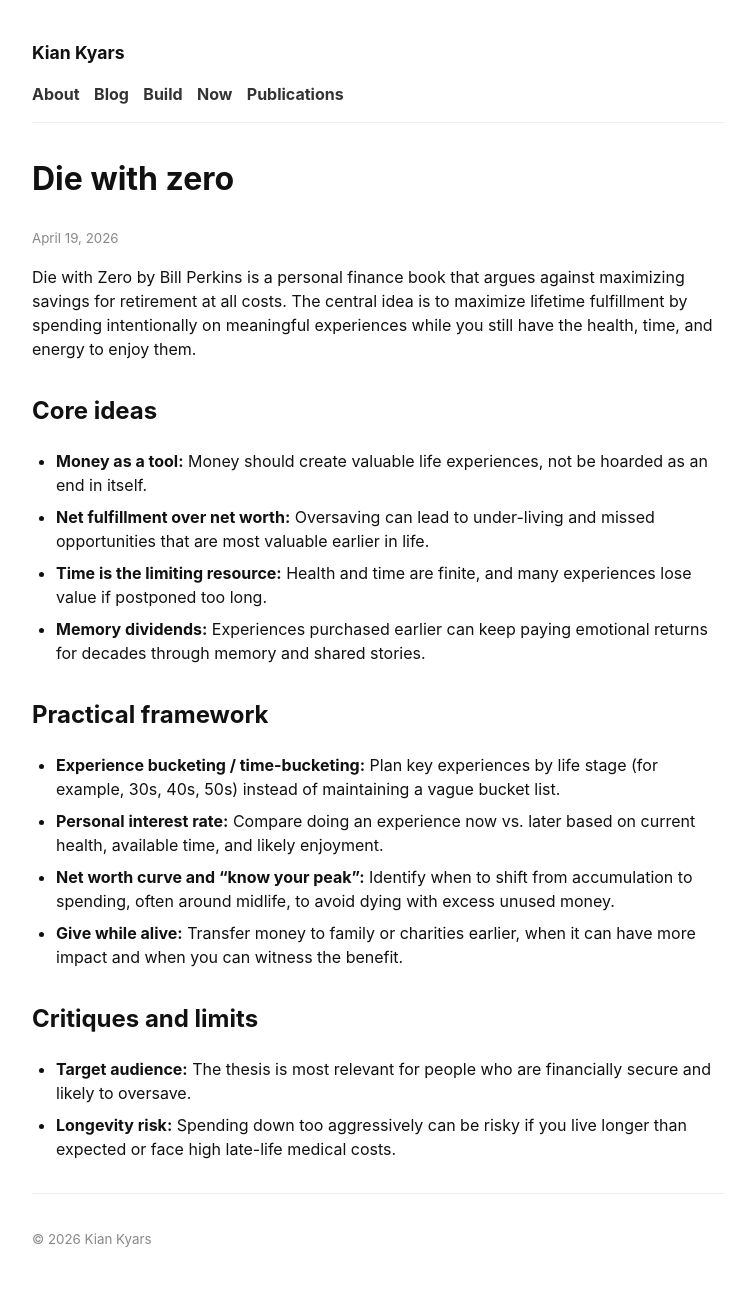
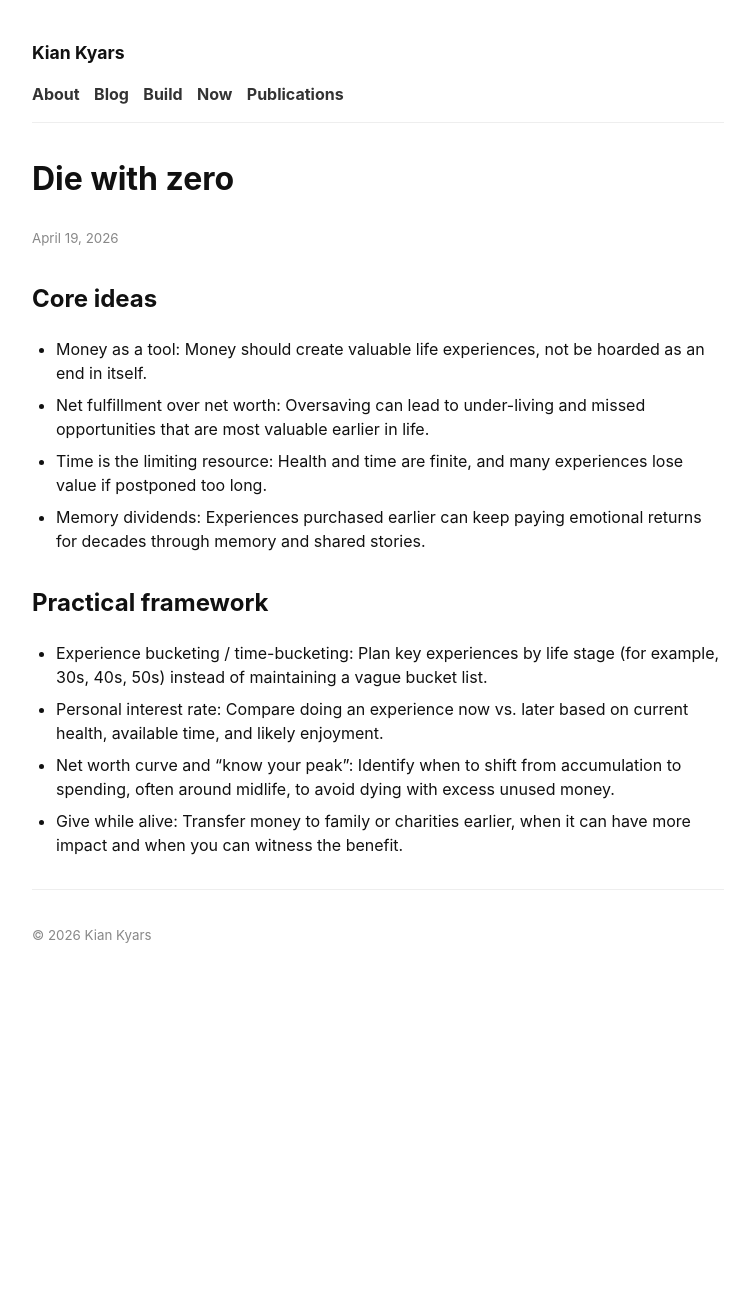
Before and after one commit to kiankyars/kiankyars.github.io, a Jekyll site: the page built from _posts/blog/2026-04-19-die-with-zero.md, in a window 1280 px wide. Shown: the whole page, without its empty margins (262-1011 px from the left). Built offline with Jekyll 4.4.1, drawn with Linux system fonts in a browser that asks for light colours; after the commit the page ends 986 px from its top, so only the background shows below that.

Commit message:
removng lots of sloppy slop dop ths not ai lol

```diff
--- a/_posts/blog/2026-04-19-die-with-zero.md
+++ b/_posts/blog/2026-04-19-die-with-zero.md
@@ -5,23 +5,16 @@ date: 2026-04-19
 categories: life
 ---
 
-Die with Zero by Bill Perkins is a personal finance book that argues against maximizing savings for retirement at all costs. The central idea is to maximize lifetime fulfillment by spending intentionally on meaningful experiences while you still have the health, time, and energy to enjoy them.
-
 ## Core ideas
 
-- **Money as a tool:** Money should create valuable life experiences, not be hoarded as an end in itself.
-- **Net fulfillment over net worth:** Oversaving can lead to under-living and missed opportunities that are most valuable earlier in life.
-- **Time is the limiting resource:** Health and time are finite, and many experiences lose value if postponed too long.
-- **Memory dividends:** Experiences purchased earlier can keep paying emotional returns for decades through memory and shared stories.
+- Money as a tool: Money should create valuable life experiences, not be hoarded as an end in itself.
+- Net fulfillment over net worth: Oversaving can lead to under-living and missed opportunities that are most valuable earlier in life.
+- Time is the limiting resource: Health and time are finite, and many experiences lose value if postponed too long.
+- Memory dividends: Experiences purchased earlier can keep paying emotional returns for decades through memory and shared stories.
 
 ## Practical framework
 
-- **Experience bucketing / time-bucketing:** Plan key experiences by life stage (for example, 30s, 40s, 50s) instead of maintaining a vague bucket list.
-- **Personal interest rate:** Compare doing an experience now vs. later based on current health, available time, and likely enjoyment.
-- **Net worth curve and "know your peak":** Identify when to shift from accumulation to spending, often around midlife, to avoid dying with excess unused money.
-- **Give while alive:** Transfer money to family or charities earlier, when it can have more impact and when you can witness the benefit.
-
-## Critiques and limits
-
-- **Target audience:** The thesis is most relevant for people who are financially secure and likely to oversave.
-- **Longevity risk:** Spending down too aggressively can be risky if you live longer than expected or face high late-life medical costs.
+- Experience bucketing / time-bucketing: Plan key experiences by life stage (for example, 30s, 40s, 50s) instead of maintaining a vague bucket list.
+- Personal interest rate: Compare doing an experience now vs. later based on current health, available time, and likely enjoyment.
+- Net worth curve and "know your peak": Identify when to shift from accumulation to spending, often around midlife, to avoid dying with excess unused money.
+- Give while alive: Transfer money to family or charities earlier, when it can have more impact and when you can witness the benefit.
```
Also changed, not shown: _posts/blog/2026-01-05-glass.md (+2 -2 lines), _posts/blog/2026-01-23-fat-power.md (deleted, +0 -16 lines), _posts/blog/2026-02-04-biomaxing.md (+7 -12 lines), _posts/blog/2026-02-14-questions.md (deleted, +0 -24 lines), _posts/blog/2026-02-23-deep-tech.md (deleted, +0 -52 lines), _posts/blog/2026-03-28-skyline-per-capita.md (+0 -6 lines), _posts/blog/2026-04-25-mythos.md (+1 -1 lines), _posts/blog/2026-05-10-dwarkesh.md (deleted, +0 -42 lines), _posts/blog/2026-05-14-ai-lab-ipos.md (+3 -3 lines).
